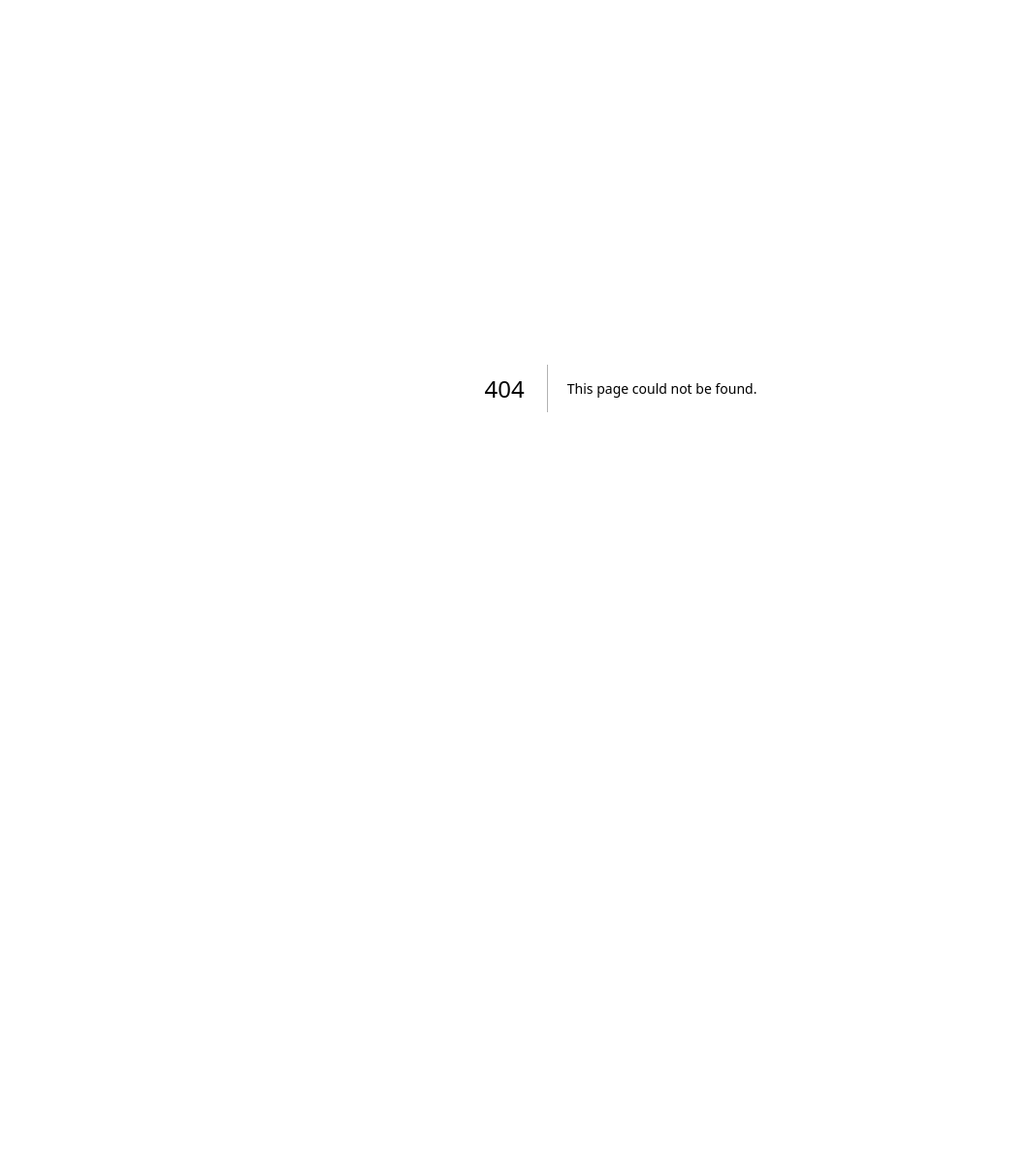
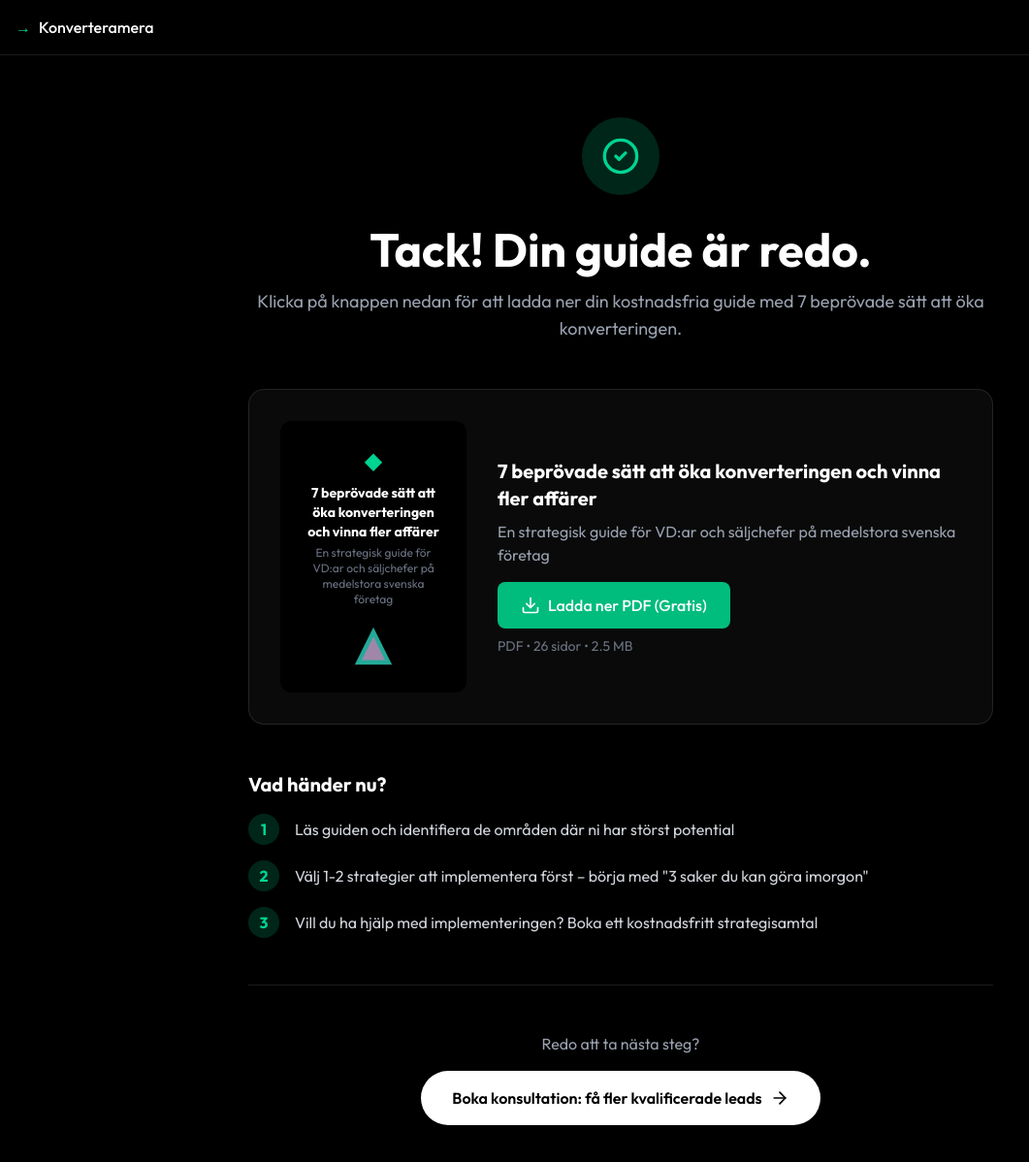
Before and after one commit to viddiai/konverteringsoptimerare, a Next.js app: page /tack in a window 1280 px wide. Before the commit this address had no page. Shown: the top 1198 px of the page at 97% size, without its empty margins (0-1061 px from the left). Before the commit the page ends 800 px from the top, so only its background shows below. Built offline with nearby package versions, Linux system fonts and the light colour scheme.

Commit message:
Add thank you page with PDF download and Calendly CTA
- Create /tack page matching portalfabriken.se design
- PDF download button links to guide
- Calendly booking CTA for lead conversion
- Update form redirect to new thank you page

Co-Authored-By: Claude Opus 4.5 <noreply@anthropic.com>

```diff
--- a/src/app/page.tsx
+++ b/src/app/page.tsx
@@ -355,7 +355,7 @@ export default function Home() {
                                             className="flex-1 px-4 py-3 bg-white border border-gray-300 rounded-lg focus:outline-none focus:ring-2 focus:ring-emerald-500 focus:border-transparent text-gray-900 placeholder-gray-500"
                                         />
                                         <input type="hidden" name="_subject" value="Ny guide-nedladdning från Konverteramera" />
-                                        <input type="hidden" name="_next" value="https://konverteramera.netlify.app/?guide=thanks" />
+                                        <input type="hidden" name="_next" value="https://konverteramera.netlify.app/tack" />
                                         <input type="hidden" name="guide" value="7 beprövade sätt att öka konverteringen" />
                                         <button
                                             type="submit"
--- /dev/null
+++ b/src/app/tack/page.tsx
@@ -0,0 +1,111 @@
+'use client';
+
+import { CheckCircle2, Download, ArrowRight } from 'lucide-react';
+
+export default function ThankYouPage() {
+    return (
+        <div className="min-h-screen bg-[var(--background)] text-white">
+            {/* Header */}
+            <header className="border-b border-white/10 py-4">
+                <div className="container mx-auto px-4">
+                    <a href="/" className="flex items-center gap-2 text-white hover:text-white/80 transition-colors">
+                        <span className="text-emerald-400">→</span>
+                        <span className="font-medium">Konverteramera</span>
+                    </a>
+                </div>
+            </header>
+
+            {/* Main Content */}
+            <main className="container mx-auto px-4 py-16">
+                <div className="max-w-3xl mx-auto text-center">
+                    {/* Success Icon */}
+                    <div className="w-20 h-20 bg-emerald-500/20 rounded-full flex items-center justify-center mx-auto mb-8">
+                        <CheckCircle2 className="w-10 h-10 text-emerald-400" />
+                    </div>
+
+                    <h1 className="text-4xl md:text-5xl font-bold mb-4">
+                        Tack! Din guide är redo.
+                    </h1>
+                    <p className="text-lg text-gray-400 mb-12">
+                        Klicka på knappen nedan för att ladda ner din kostnadsfria guide med 7 beprövade sätt att öka konverteringen.
+                    </p>
+
+                    {/* Download Card */}
+                    <div className="bg-[var(--surface)] rounded-2xl p-8 border border-white/10 mb-12">
+                        <div className="flex flex-col md:flex-row gap-8 items-center">
+                            {/* Book Cover */}
+                            <div className="w-48 flex-shrink-0">
+                                <div className="bg-black rounded-xl p-6 text-center">
+                                    <div className="text-emerald-400 text-2xl mb-2">◆</div>
+                                    <h4 className="text-white font-bold text-sm mb-1">7 beprövade sätt att öka konverteringen och vinna fler affärer</h4>
+                                    <p className="text-gray-500 text-xs">En strategisk guide för VD:ar och säljchefer på medelstora svenska företag</p>
+                                    <div className="mt-4 flex justify-center">
+                                        <div className="w-12 h-12">
+                                            <svg viewBox="0 0 100 100" className="w-full h-full">
+                                                <polygon points="50,10 90,90 10,90" fill="#2DD4BF" opacity="0.8"/>
+                                                <polygon points="50,30 75,80 25,80" fill="#F472B6" opacity="0.6"/>
+                                            </svg>
+                                        </div>
+                                    </div>
+                                </div>
+                            </div>
+
+                            {/* Download Info */}
+                            <div className="flex-1 text-left">
+                                <h3 className="text-xl font-bold text-white mb-2">
+                                    7 beprövade sätt att öka konverteringen och vinna fler affärer
+                                </h3>
+                                <p className="text-gray-400 mb-4">
+                                    En strategisk guide för VD:ar och säljchefer på medelstora svenska företag
+                                </p>
+                                <a
+                                    href="https://portalfabriken.se/7-beprovade-satt.pdf"
+                                    target="_blank"
+                                    rel="noopener noreferrer"
+                                    className="inline-flex items-center gap-2 px-6 py-3 bg-emerald-500 hover:bg-emerald-600 text-white font-medium rounded-lg transition-colors"
+                                >
+                                    <Download className="w-5 h-5" />
+                                    Ladda ner PDF (Gratis)
+                                </a>
+                                <p className="text-gray-500 text-sm mt-2">PDF • 26 sidor • 2.5 MB</p>
+                            </div>
+                        </div>
+                    </div>
+
+                    {/* Next Steps */}
+                    <div className="text-left mb-12">
+                        <h2 className="text-xl font-bold mb-4">Vad händer nu?</h2>
+                        <div className="space-y-4">
+                            <div className="flex items-start gap-4">
+                                <span className="w-8 h-8 bg-emerald-500/20 rounded-full flex items-center justify-center text-emerald-400 font-bold flex-shrink-0">1</span>
+                                <p className="text-gray-300 pt-1">Läs guiden och identifiera de områden där ni har störst potential</p>
+                            </div>
+                            <div className="flex items-start gap-4">
+                                <span className="w-8 h-8 bg-emerald-500/20 rounded-full flex items-center justify-center text-emerald-400 font-bold flex-shrink-0">2</span>
+                                <p className="text-gray-300 pt-1">Välj 1-2 strategier att implementera först – börja med "3 saker du kan göra imorgon"</p>
+                            </div>
+                            <div className="flex items-start gap-4">
+                                <span className="w-8 h-8 bg-emerald-500/20 rounded-full flex items-center justify-center text-emerald-400 font-bold flex-shrink-0">3</span>
+                                <p className="text-gray-300 pt-1">Vill du ha hjälp med implementeringen? Boka ett kostnadsfritt strategisamtal</p>
+                            </div>
+                        </div>
+                    </div>
+
+                    {/* CTA */}
+                    <div className="border-t border-white/10 pt-12">
+                        <p className="text-gray-400 mb-4">Redo att ta nästa steg?</p>
+                        <a
+                            href="https://calendly.com/stefan-245/30min"
+                            target="_blank"
+                            rel="noopener noreferrer"
+                            className="inline-flex items-center gap-2 px-8 py-4 bg-white hover:bg-gray-100 text-black font-semibold rounded-full transition-all transform hover:scale-105"
+                        >
+                            <span>Boka konsultation: få fler kvalificerade leads</span>
+                            <ArrowRight className="w-5 h-5" />
+                        </a>
+                    </div>
+                </div>
+            </main>
+        </div>
+    );
+}
```
